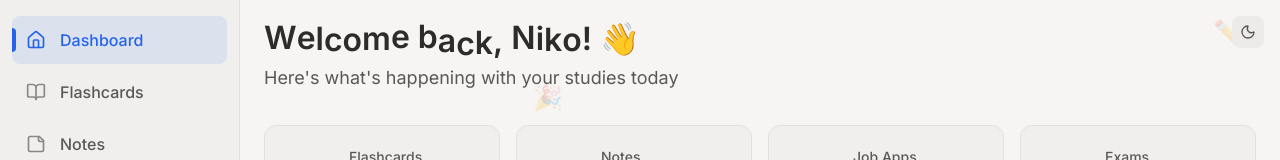
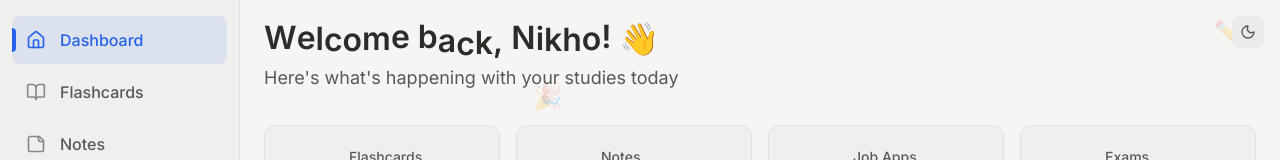
Before and after one commit to rojehrg/Niko, a Next.js app: page /dashboard in a window 1280 px wide. Shown: the top 160 px of the page. Built offline with nearby package versions, Linux system fonts and the light colour scheme; no server answers; the database is empty.

Commit message:
Update name from Niko to Nikho in welcome messages and landing page

```diff
--- a/src/app/(app)/dashboard/page.tsx
+++ b/src/app/(app)/dashboard/page.tsx
@@ -60,7 +60,7 @@ export default function DashboardPage() {
         <div className="mb-8">
           <h1 className="text-4xl font-bold text-[var(--foreground)] mb-2">
             <span className="inline-block">
-              {'Welcome back, Niko!'.split('').map((char, index) => (
+              {'Welcome back, Nikho!'.split('').map((char, index) => (
                 <span
                   key={index}
                   className="inline-block"
--- a/src/app/page.tsx
+++ b/src/app/page.tsx
@@ -22,7 +22,7 @@ export default function HomePage() {
           LETS GET THESE GRADES!!!!!
         </div>
         <div className="text-[var(--foreground-secondary)]">
-          Made by Mr.Slime himself, to Niko
+          Made by Mr.Slime himself, to Nikho
         </div>
       </div>
     </div>
```
